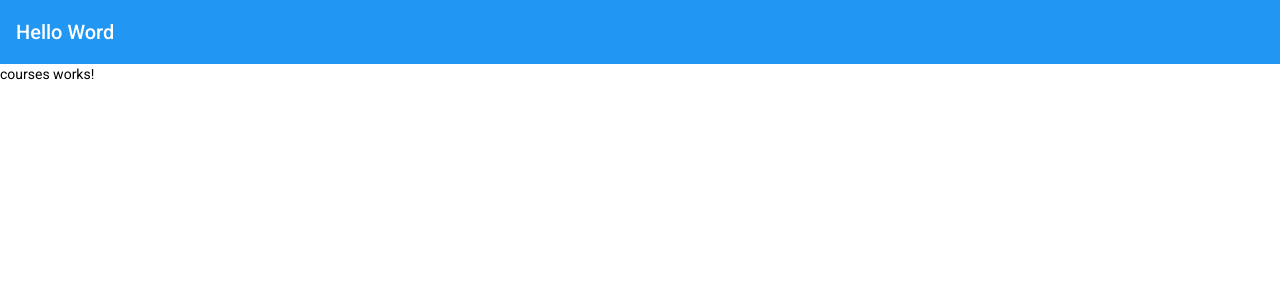
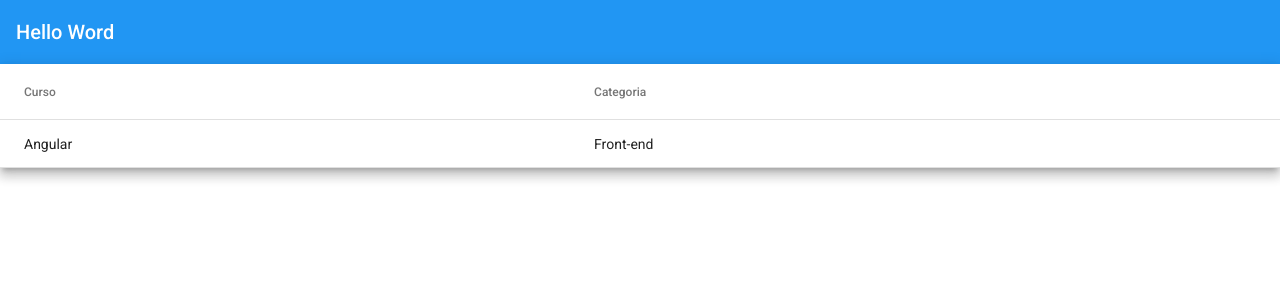
Before and after one commit to CristianWesleyFront/CursoAngula, an Angular app in the folder frontend/: page /courses in a window 1280 px wide. Shown: the top 300 px of the page. Built offline with nearby package versions, Linux system fonts and the light colour scheme.

Commit message:
feat(tableCourses): Adicionando tabela de cursos

```diff
--- a/frontend/src/app/courses/courses/courses.component.html
+++ b/frontend/src/app/courses/courses/courses.component.html
@@ -1 +1,22 @@
-<p>courses works!</p>
+<table mat-table [dataSource]="courses" class="mat-elevation-z8">
+
+  <ng-container matColumnDef="position">
+    <th mat-header-cell *matHeaderCellDef> No. </th>
+    <td mat-cell *matCellDef="let element"> {{element.position}} </td>
+  </ng-container>
+
+  <!-- Name Column -->
+  <ng-container matColumnDef="name">
+    <th mat-header-cell *matHeaderCellDef> Curso </th>
+    <td mat-cell *matCellDef="let course"> {{ course.name }} </td>
+  </ng-container>
+
+  <!-- Category Column -->
+  <ng-container matColumnDef="category">
+    <th mat-header-cell *matHeaderCellDef> Categoria </th>
+    <td mat-cell *matCellDef="let course"> {{ course.category }} </td>
+  </ng-container>
+
+  <tr mat-header-row *matHeaderRowDef="displayedColumns"></tr>
+  <tr mat-row *matRowDef="let row; columns: displayedColumns;"></tr>
+</table>
--- a/frontend/src/app/courses/courses/courses.component.scss
+++ b/frontend/src/app/courses/courses/courses.component.scss
@@ -0,0 +1,3 @@
+table {
+  width: 100%;
+}
--- a/frontend/src/app/courses/courses/courses.component.ts
+++ b/frontend/src/app/courses/courses/courses.component.ts
@@ -1,15 +1,23 @@
 import { Component, OnInit } from '@angular/core';
+
+import { Course } from '../model/course';
 
 @Component({
   selector: 'app-courses',
   templateUrl: './courses.component.html',
-  styleUrls: ['./courses.component.scss']
+  styleUrls: ['./courses.component.scss'],
 })
 export class CoursesComponent implements OnInit {
+  courses: Course[] = [
+    {
+      _id: '1',
+      name: 'Angular',
+      category: 'Front-end',
+    },
+  ];
+  displayedColumns = ['name', 'category'];
 
-  constructor() { }
+  constructor() {}
 
-  ngOnInit(): void {
-  }
-
+  ngOnInit(): void {}
 }
--- /dev/null
+++ b/frontend/src/app/courses/model/course.ts
@@ -0,0 +1,5 @@
+export interface Course {
+  _id: string;
+  name: string;
+  category: string;
+}
```
Also changed, not shown: frontend/src/app/courses/courses.module.ts (+5 -10 lines).
